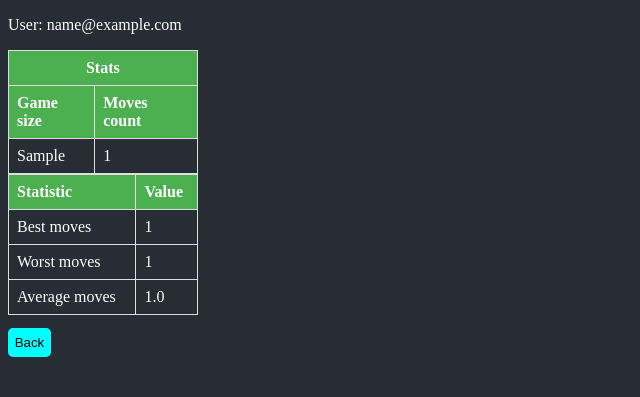
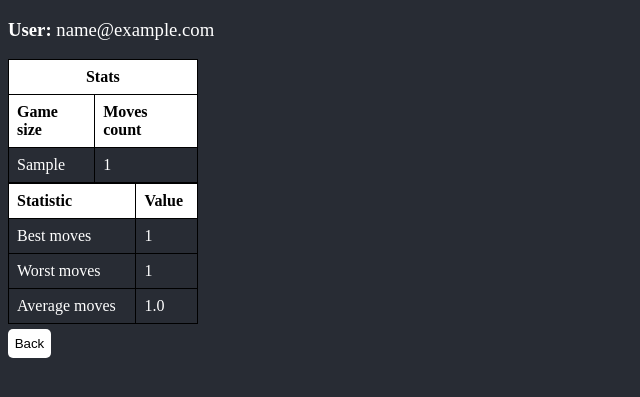
Before and after one commit to PetrVorlos35/HledaniPokladu_WEA, a PHP site: page /stats.php in a window 1280 px wide. Shown: the top 397 px of the page, without its empty margins (0-640 px from the left). Run offline with PHP 8.4, Linux system fonts and the light colour scheme; the visitor is signed in with stand-in values (Sample User, id 1); tables that the repository leaves empty hold one stand-in row (values such as "Sample post").

Commit message:
updating styles

```diff
--- /dev/null
+++ b/stats.css
@@ -0,0 +1,38 @@
+
+body{
+    background-color: rgb(40, 44, 52);
+    color: white;
+}
+
+table {
+    border-collapse: collapse;
+    width: 15%;
+    border: 1px solid #000000;
+}
+
+th,
+td {
+    text-align: left;
+    padding: 8px;
+    border: 1px solid #000000;
+}
+
+th {
+    background-color: white;
+    color: black;
+}
+
+button{
+    display: block;
+    padding: 0.5em;
+    margin-top: 5px;
+    border: none;
+    background-color: white;
+    border-radius: 5px;
+    cursor: pointer;
+}
+
+button:hover{
+    background-color: black;
+    color: white;
+}
--- a/stats.php
+++ b/stats.php
@@ -9,13 +9,13 @@
     <meta http-equiv="X-UA-Compatible" content="IE=edge">
     <meta name="viewport" content="width=device-width, initial-scale=1.0">
     <title>Statistics</title>
-    <link rel="stylesheet" href="styles.css">
+    <link rel="stylesheet" href="stats.css">
 </head>
 <body>
     <?php
         if(isset($_SESSION["email"])){
             $email = $_SESSION["email"];
-            echo "<p>User: " . $email . "</p>";
+            echo "<h3>User: <span style='font-weight: normal'>" . $email . "</span></h3>";
     ?>
     <table>
         <tr>
```
Also changed, not shown: index.php (line endings or trailing spaces).
